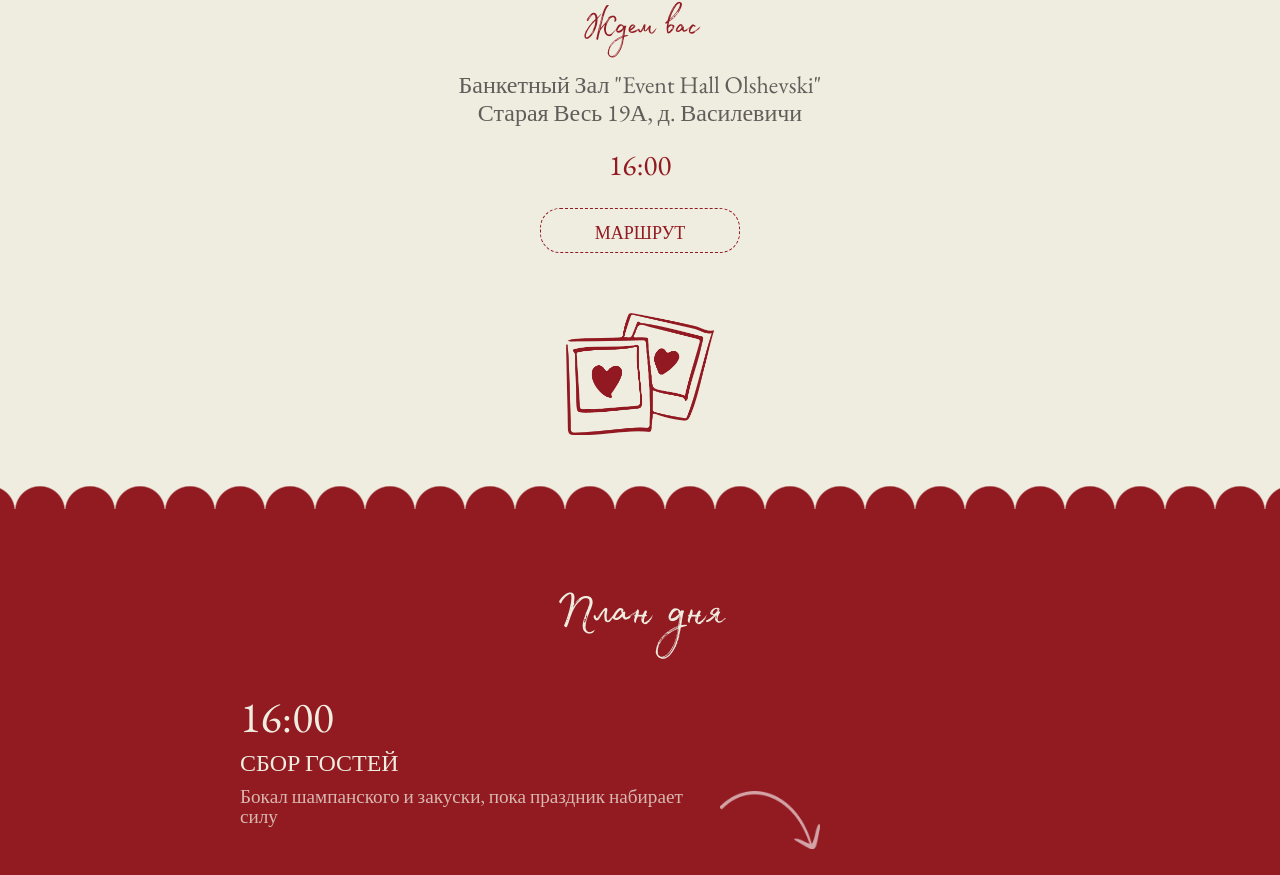
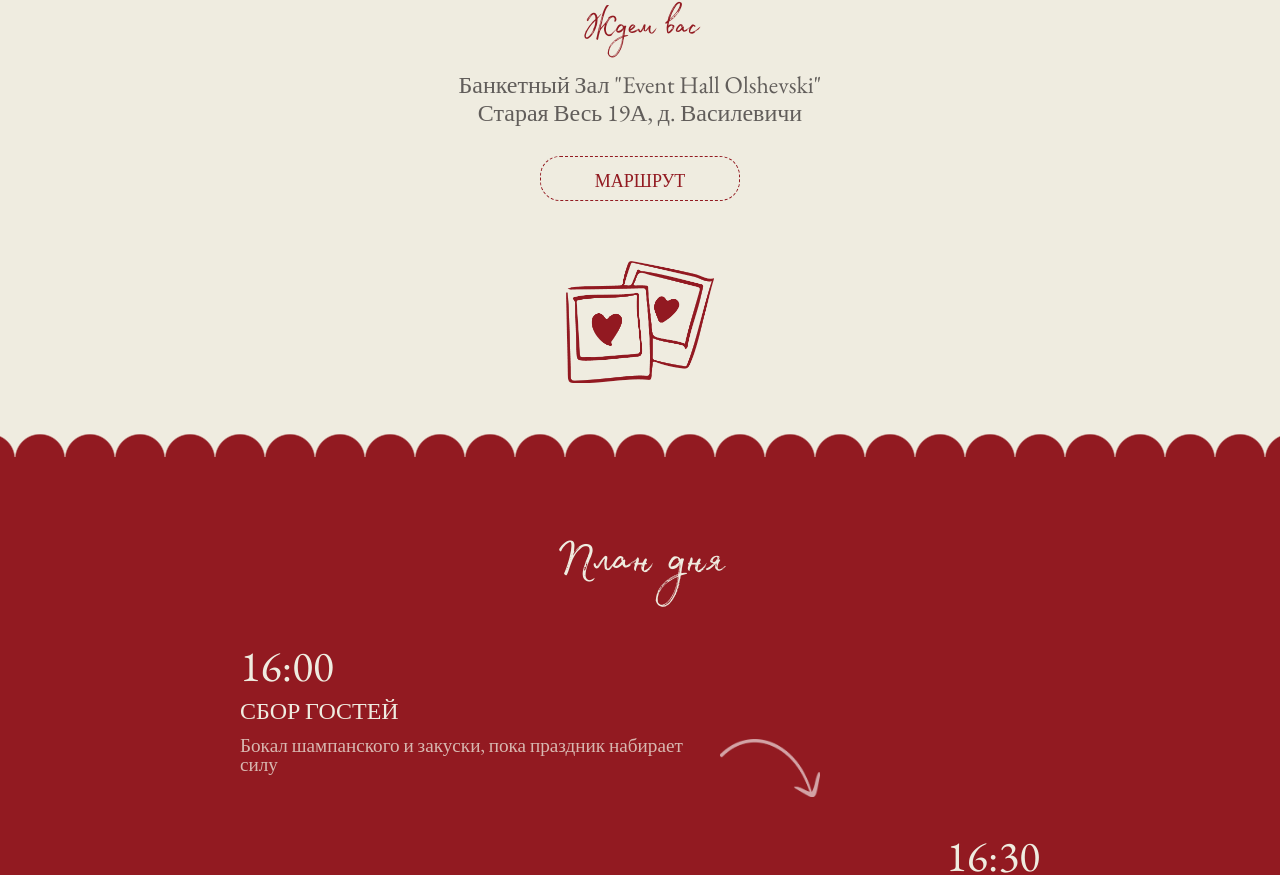
Before and after one commit to nsmoliak/wedding-invitation, a Vue app: page / in a window 1280 px wide. Shown: the part 1768-2643 px from the top of the page. Built offline with nearby package versions, Linux system fonts and the light colour scheme.

Commit message:
update wedding details

```diff
--- a/src/components/DaySchedule.vue
+++ b/src/components/DaySchedule.vue
@@ -38,7 +38,7 @@
 const schedule = [
   { time: '16:00', name: 'Сбор гостей', descr: 'Бокал шампанского и закуски, пока праздник набирает силу' },
   { time: '16:30', name: 'Церемония', descr: 'Не исключено, что вам потребуются платочки для этого трогательного момента' },
-  { time: '17:00', name: 'Праздничный ужин', descr: 'Вкусная еда, тёплые тосты и много любви за одним столом' },
+  { time: '17:30', name: 'Праздничный ужин', descr: 'Вкусная еда, тёплые тосты и много любви за одним столом' },
   { time: '22:30', name: 'Свадебный торт', descr: 'Время загадать желание и отведать главный десерт вечера' },
   { time: '00:00', name: 'Окончание праздника', descr: 'Даже такая вечеринка может закончиться, но мы придумаем ещё поводы собраться вместе' },
 ]
--- a/src/components/EventDetails.vue
+++ b/src/components/EventDetails.vue
@@ -31,7 +31,6 @@
           <p class="descr-text" >Банкетный Зал "Event Hall Olshevski"</p>
           <p class="descr-text">Старая Весь 19А, д. Василевичи</p>
         </div>
-        <p class="place-time text-dark" data-aos="fade-up" data-aos-once="true" data-aos-delay="200">16:00</p>
         <a class="rsvp-btn" href="https://yandex.com/maps/-/CPvSqT2m" target="_blank" rel="noopener"
            data-aos="fade-up" data-aos-once="true" data-aos-delay="200">Маршрут</a>
       </div>
```
